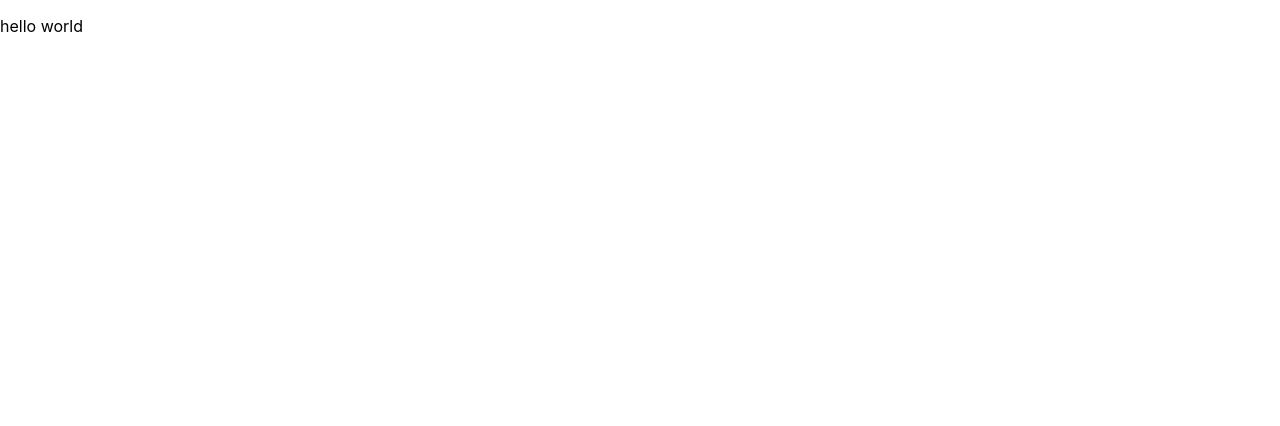
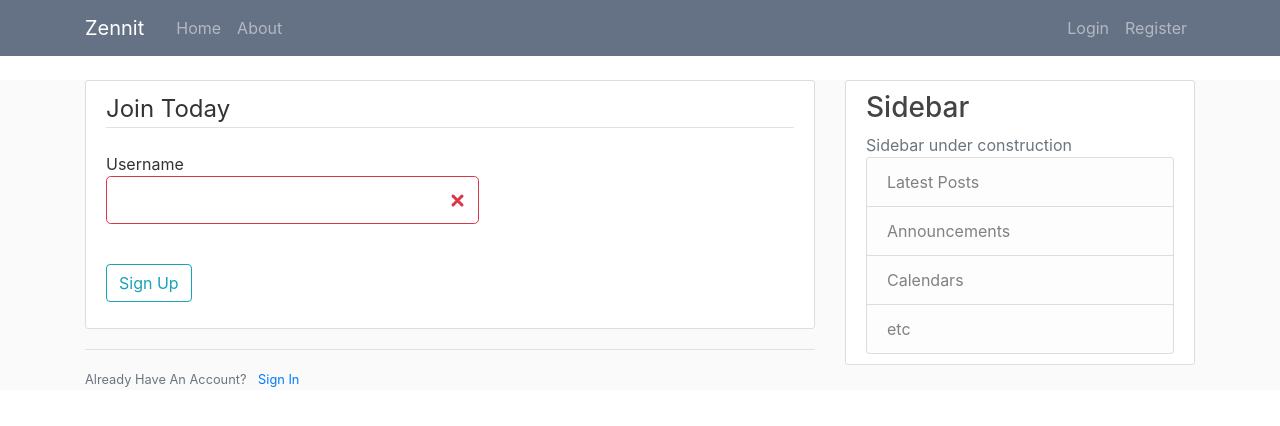
Before and after one commit to royalsaltmerchant/zennit, a React (Create React App) app in the folder frontend/: page /register in a window 1280 px wide. Shown: the top 426 px of the page. Built offline with nearby package versions, Linux system fonts and the light colour scheme.

Commit message:
routers, styling, basic component outline

```diff
--- a/frontend/package.json
+++ b/frontend/package.json
@@ -8,6 +8,7 @@
     "@testing-library/user-event": "^12.1.10",
     "react": "^17.0.1",
     "react-dom": "^17.0.1",
+    "react-router-dom": "^5.2.0",
     "react-scripts": "4.0.3",
     "web-vitals": "^1.0.1"
   },
--- a/frontend/public/index.html
+++ b/frontend/public/index.html
@@ -3,6 +3,7 @@
   <head>
     <meta charset="utf-8" />
     <link rel="icon" href="%PUBLIC_URL%/favicon.ico" />
+    <link rel="stylesheet" href="https://stackpath.bootstrapcdn.com/bootstrap/4.3.1/css/bootstrap.min.css" integrity="sha384-ggOyR0iXCbMQv3Xipma34MD+dH/1fQ784/j6cY/iJTQUOhcWr7x9JvoRxT2MZw1T" crossorigin="anonymous"></link>
     <meta name="viewport" content="width=device-width, initial-scale=1" />
     <meta name="theme-color" content="#000000" />
     <meta
@@ -24,7 +25,7 @@
       work correctly both with client-side routing and a non-root public URL.
       Learn how to configure a non-root public URL by running `npm run build`.
     -->
-    <title>React App</title>
+    <title>Zennit</title>
   </head>
   <body>
     <noscript>You need to enable JavaScript to run this app.</noscript>
--- a/frontend/src/App.js
+++ b/frontend/src/App.js
@@ -1,10 +1,36 @@
-import logo from './logo.svg';
-import './App.css';
+import {
+  BrowserRouter as Router,
+  Switch,
+  Route,
+  Link
+} from "react-router-dom";
+import Nav from  './components/nav.js'
+import About from './components/about.js'
+import Sidebar from './components/sidebar.js'
+import Register from './components/register.js'
+import './main.css'
 
 function App() {
   return (
-    <div>
-      <p>hello world</p>
+    <div className="main-body">
+      <Router>
+        <Nav />
+        <main className="container" role="main">
+          <div className="row">
+            <div className="col-md-8">
+              <Switch>
+                <Route path="/about">
+                  <About />
+                </Route>
+                <Route path="/register">
+                  <Register />
+                </Route>
+              </Switch>
+            </div>
+            <Sidebar />
+          </div>
+        </main>
+      </Router>
     </div>
   );
 }
--- /dev/null
+++ b/frontend/src/components/about.js
@@ -0,0 +1,12 @@
+import React, { Component } from 'react'
+import '../main.css'
+
+export default class About extends Component {
+  render() {
+    return (
+      <div>
+        <h1>About Page</h1>
+      </div>
+    )
+  }
+}
--- /dev/null
+++ b/frontend/src/components/nav.js
@@ -0,0 +1,53 @@
+import React, { Component } from 'react'
+import '../main.css'
+import { Link } from "react-router-dom";
+
+export default class Nav extends Component {
+  constructor(props) {
+    super(props)
+
+  }
+
+  renderNavbarAccountOptions() {
+    if(false) {
+      return(
+        <div  className="navbar-nav">
+          <Link className="nav-item nav-link" to="/newpost">New Post</Link>
+          <img className="rounded-circle nav-user-img" src="{{ get_image_file(current_user.image_file) }}" alt="" />
+          <Link className="nav-item nav-link" to="/account">Account</Link>
+          <Link className="nav-item nav-link" to="/home">Logout</Link>
+        </div>
+      )
+    } else {
+      return(
+        <div  className="navbar-nav">
+          <Link className="nav-item nav-link" to="/login">Login</Link>
+          <Link className="nav-item nav-link" to="/register">Register</Link>
+        </div>
+      )
+    }
+  }
+
+  render() {
+    return (
+      <div>
+        <nav className="navbar navbar-expand-md navbar-dark bg-color fixed-top">
+          <div className="container">
+            <Link className="navbar-brand mr-4" to="/home">Zennit</Link>
+            <button className="navbar-toggler" type="button" data-toggle="collapse" data-target="#navbarToggle" aria-controls="navbarToggle" aria-expanded="false" aria-label="Toggle navigation">
+              <span className="navbar-toggler-icon"></span>
+            </button>
+            <div className="collapse navbar-collapse" id="navbarToggle">
+              <div className="navbar-nav mr-auto">
+                <Link className="nav-item nav-link" to="/home">Home</Link>
+                <Link className="nav-item nav-link" to="/about">About</Link>
+              </div>
+              {/* <!-- Navbar Right Side --> */}
+              {this.renderNavbarAccountOptions()}
+            </div>
+          </div>
+        </nav>
+      </div>
+    )
+  }
+}
--- /dev/null
+++ b/frontend/src/components/register.js
@@ -0,0 +1,61 @@
+import React, { Component } from 'react'
+import { Link } from "react-router-dom";
+import '../main.css'
+
+export default class Register extends Component {
+  constructor(props) {
+    super(props)
+
+    this.state = {
+      value: ''
+    }
+
+  }
+
+  handleSubmit() {
+
+  }
+
+  handleChange() {
+
+  }
+
+  render() {
+    return (
+      <div>
+        <div className="content-section">
+          <form method="POST" onSubmit={() => this.handleSubmit()}>
+            <fieldset className="form-group">
+              <legend className="border-bottom mb-4">Join Today</legend>
+              <div className="form-group">
+                <label className="form-control-label">
+                  Username
+                  <input className="form-control form-control-lg is-invalid"
+                    type="text" value={this.state.value}
+                    onChange={() => this.handleChange()} />
+                </label>
+              </div>
+              <div className="form-group">
+
+              </div>
+              <div className="form-group">
+
+              </div>
+              <div className="form-group">
+
+              </div>
+            </fieldset>
+            <div className="form-group">
+              <input type="submit" value="Sign Up" className="btn btn-outline-info" />
+            </div>
+          </form>
+        </div>
+        <div className="border-top pt-3">
+          <small className="text-muted">
+            Already Have An Account? <Link className="ml-2" to="/login">Sign In</Link>
+          </small>
+        </div>
+      </div>
+    )
+  }
+}
--- /dev/null
+++ b/frontend/src/components/sidebar.js
@@ -0,0 +1,21 @@
+import React, { Component } from 'react'
+
+export default class Sidebar extends Component {
+  render() {
+    return (
+      <div className="col-md-4">
+        <div className="content-section">
+          <h3>Sidebar</h3>
+          <div className='text-muted'>Sidebar under construction
+            <ul className="list-group">
+              <li className="list-group-item list-group-item-light">Latest Posts</li>
+              <li className="list-group-item list-group-item-light">Announcements</li>
+              <li className="list-group-item list-group-item-light">Calendars</li>
+              <li className="list-group-item list-group-item-light">etc</li>
+            </ul>
+          </div>
+        </div>
+      </div>
+    )
+  }
+}
--- /dev/null
+++ b/frontend/src/main.css
@@ -0,0 +1,85 @@
+  .main-body {
+    background: #fafafa;
+    color: #333333;
+    margin-top: 5rem;
+  }
+
+  h1, h2, h3, h4, h5, h6 {
+    color: #444444;
+  }
+
+  .bg-color {
+    background-color: rgb(101, 114, 133);
+  }
+
+  .nav-user-img {
+    height: 40px;
+    width: 40px;
+  }
+
+  .site-header .navbar-nav .nav-link {
+    color: #cbd5db;
+  }
+
+  .site-header .navbar-nav .nav-link:hover {
+    color: #ffffff;
+  }
+
+  .site-header .navbar-nav .nav-link.active {
+    font-weight: 500;
+  }
+
+  .content-section {
+    background: #ffffff;
+    padding: 10px 20px;
+    border: 1px solid #dddddd;
+    border-radius: 3px;
+    margin-bottom: 20px;
+  }
+
+  .article-title {
+    color: #444444;
+  }
+
+  a.article-title:hover {
+    color: #428bca;
+    text-decoration: none;
+  }
+
+  .article-content {
+    white-space: pre-line;
+  }
+
+  .article-img {
+    height: 65px;
+    width: 65px;
+    margin-right: 16px;
+  }
+
+  .article-metadata {
+    padding-bottom: 1px;
+    margin-bottom: 4px;
+    border-bottom: 1px solid #e3e3e3
+  }
+
+  .article-metadata a:hover {
+    color: #333;
+    text-decoration: none;
+  }
+
+  .article-svg {
+    width: 25px;
+    height: 25px;
+    vertical-align: middle;
+  }
+
+  .account-img {
+    height: 125px;
+    width: 125px;
+    margin-right: 20px;
+    margin-bottom: 16px;
+  }
+
+  .account-heading {
+    font-size: 2.5rem;
+  }
```
Also changed, not shown: frontend/src/components/feed.js (deleted), 1 other file (tests, documents, lock files or other folders).
